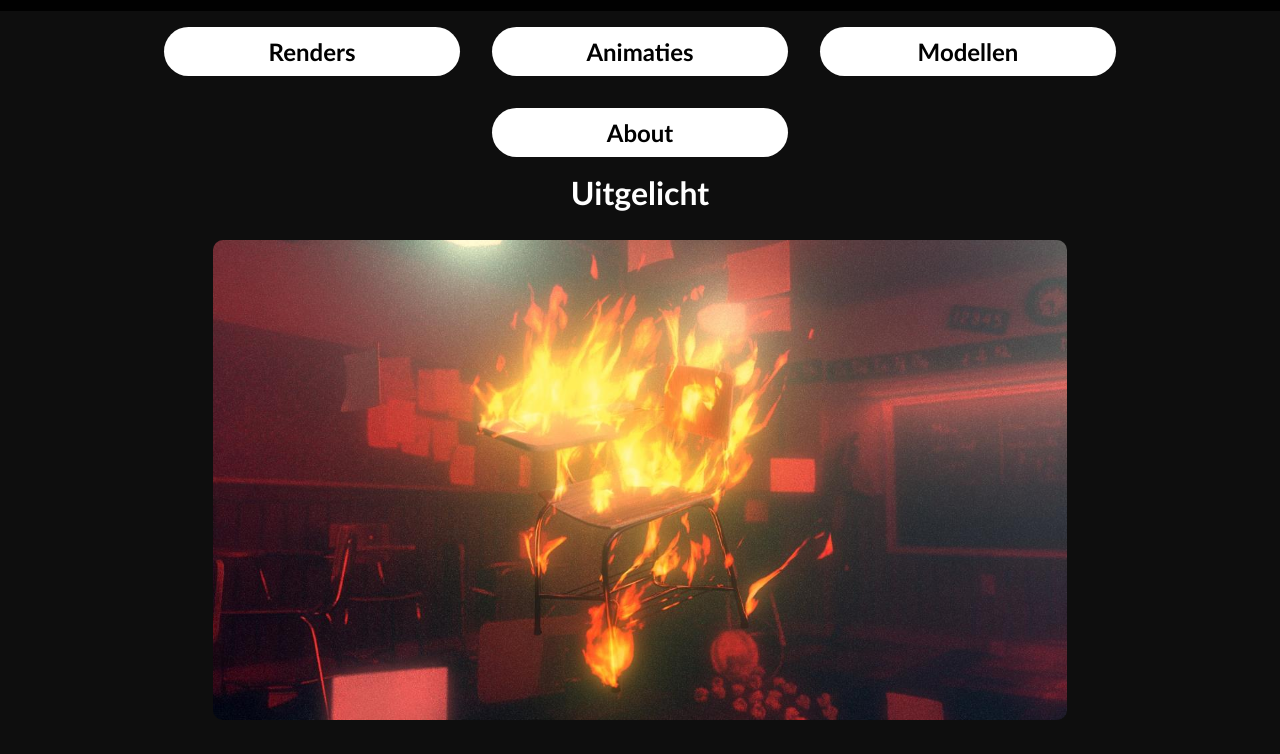
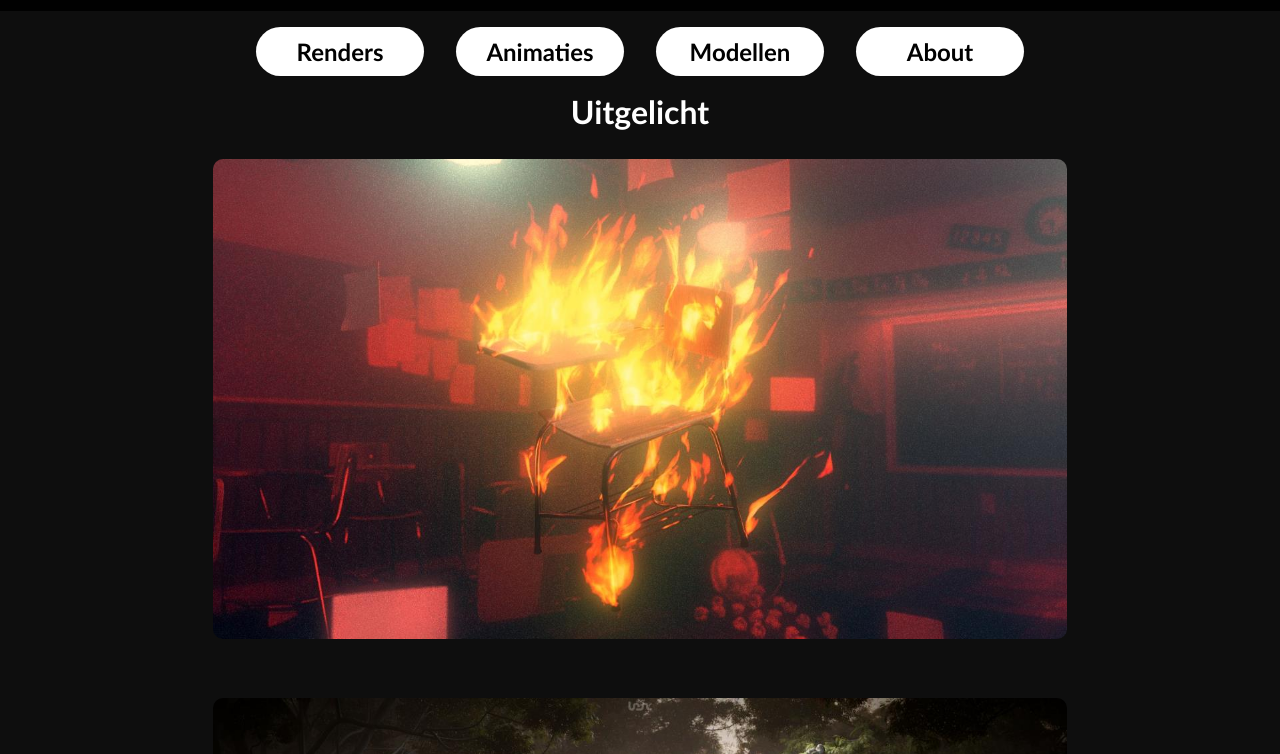
Before and after one commit to semlagrand/semlagrand.github.io, a plain HTML site: page index.html in a window 1280 px wide. Shown: the part 46-800 px from the top of the page. Drawn offline with Linux system fonts and the light colour scheme.

Commit message:
Update style.css

```diff
--- a/style.css
+++ b/style.css
@@ -238,7 +238,6 @@ video:hover {
 }
 
 .button {
-    width: 20vw;
     padding: 10px 20px;
     margin: 1rem 1rem;
     align-items: center;
@@ -294,6 +293,10 @@ footer {
 }
 
 @media only screen and (max-width: 767px) {
+    .button {
+        width: 25vw;
+    }
+
     .model {
         max-width: 80vw;
     }
@@ -304,6 +307,10 @@ footer {
 }
 
 @media only screen and (min-width: 768px) {
+    .button {
+        width: 10vw;
+    }
+
     .model {
         max-width: 30vw;
     }
```
